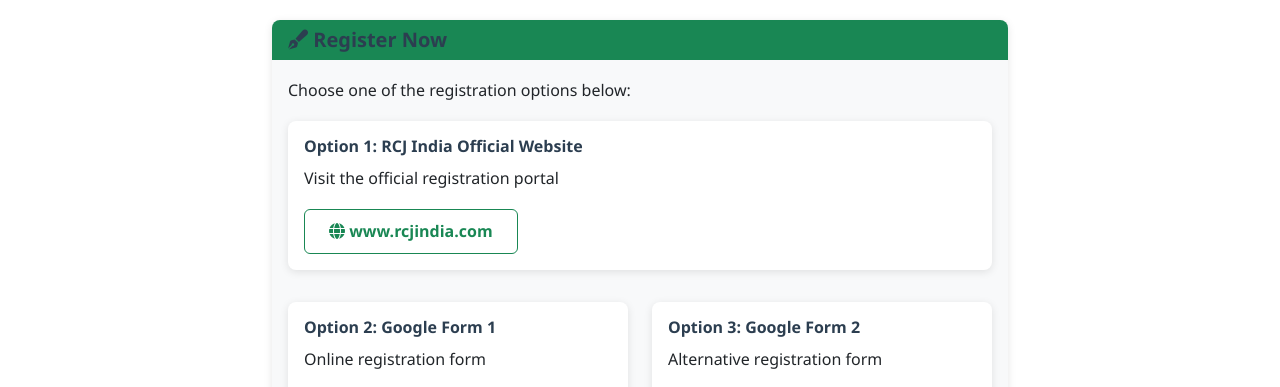
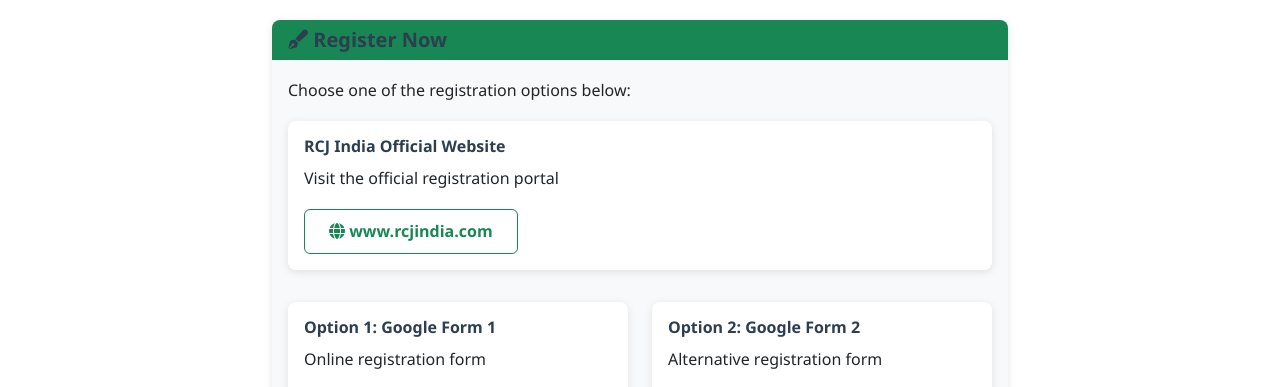
Before and after one commit to AJAIN2104/Robocup, a plain HTML site: page registration.html in a window 1280 px wide. Shown: the part 1680-2067 px from the top of the page. Drawn offline with nearby package versions, Linux system fonts and the light colour scheme.

Commit message:
registration

```diff
--- a/registration.html
+++ b/registration.html
@@ -171,7 +171,7 @@
                                 <div class="col-md-12">
                                     <div class="card mb-3">
                                         <div class="card-body">
-                                            <h6>Option 1: RCJ India Official Website</h6>
+                                            <h6> RCJ India Official Website</h6>
                                             <p>Visit the official registration portal</p>
                                             <a href="https://www.rcjindia.com" target="_blank" class="btn btn-outline-success">
                                                 <i class="fas fa-globe"></i> www.rcjindia.com
@@ -185,7 +185,7 @@
                                 <div class="col-md-6">
                                     <div class="card">
                                         <div class="card-body">
-                                            <h6>Option 2: Google Form 1</h6>
+                                            <h6>Option 1: Google Form 1</h6>
                                             <p>Online registration form</p>
                                             <a href="https://forms.gle/sYBVUSkucXU8S7BJA" target="_blank" class="btn btn-outline-primary btn-sm">
                                                 <i class="fas fa-form"></i> Register Here
@@ -196,7 +196,7 @@
                                 <div class="col-md-6">
                                     <div class="card">
                                         <div class="card-body">
-                                            <h6>Option 3: Google Form 2</h6>
+                                            <h6>Option 2: Google Form 2</h6>
                                             <p>Alternative registration form</p>
                                             <a href="https://forms.gle/TV1VHVw91mhnEFsA8" target="_blank" class="btn btn-outline-primary btn-sm">
                                                 <i class="fas fa-form"></i> Register Here
```
